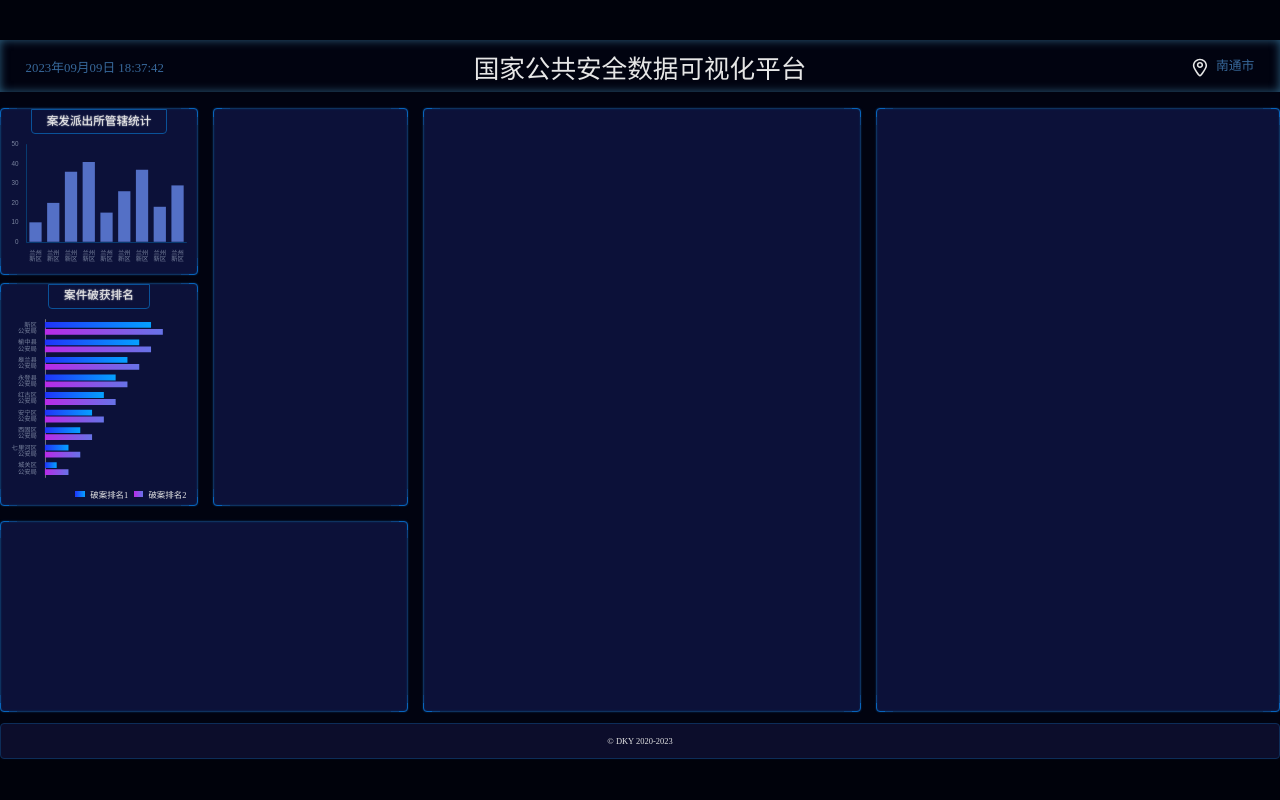
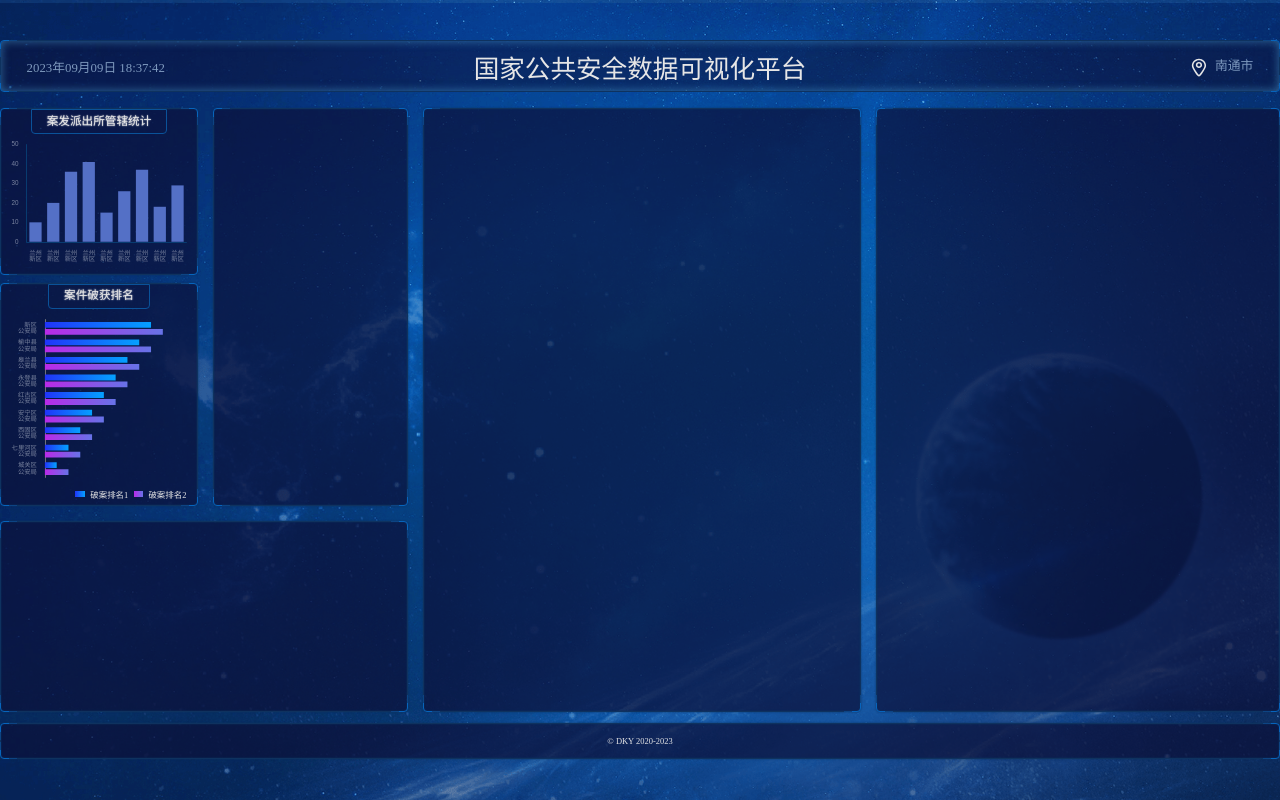
Before and after one commit to Dengky00/big-screen, a React (Vite) app: page / in a window 1280 px wide. Built offline with nearby package versions, Linux system fonts and the light colour scheme.

Commit message:
添加背景图片,设置透明度

```diff
--- a/src/index.scss
+++ b/src/index.scss
@@ -73,7 +73,11 @@ button:focus-visible {
   box-sizing: border-box;
 }
 body {
-  background: #00020b;
+  background-image: url("/src/assets/background.jpg");
+  background-size: cover;
+  background-attachment: fixed;
+  width: 100%;
+  height: 100%;
 }
 #root {
   margin: 0 auto;
--- a/src/pages/home.scss
+++ b/src/pages/home.scss
@@ -4,7 +4,6 @@
   flex: 1;
   display: flex;
   flex-direction: column;
-  background: #010310;
   color: #e6e6e6;
   font-size: px(16);
 
@@ -13,7 +12,25 @@
     display: grid;
     grid: 1fr/1fr 1fr 1fr;
     box-shadow: 0px 0px 10px fade-out($color: #58b5e7, $amount: 0.5) inset;
-    color: fade-out(#4e93d4, 0.3);
+    color: fade-out(#b0cfed, 0.3);
+
+    border: 1px solid #0764bc;
+    border-radius: 4px;
+    position: relative;
+    background: rgba($color: #0c1139, $alpha: 0.5);
+    &::before {
+      content: "";
+      position: absolute;
+      left: 0;
+      right: 0;
+      bottom: 0;
+      top: 0;
+      border-radius: 4px;
+      //利用box阴影叠加制作div边框样式
+      box-shadow: 17px 0 0 -16px #0e325f, -17px 0 0 -16px #0e325f,
+        0 17px 0 -16px #0e325f, 0 -17px 0 -16px #0e325f, 9px 0 0 -8px #0d4483,
+        -9px 0 0 -8px #0d4483, 0 9px 0 -8px #0d4483, 0 -9px 0 -8px #0d4483;
+    }
 
     > .date {
       align-self: center;
@@ -60,7 +77,7 @@
       border-radius: 4px;
       position: relative;
       box-shadow: 0 0 2px 0 #0e325f, inset 0 0 2px 0 #0e325f;
-      background: #0c1139;
+      background: rgba($color: #0c1139, $alpha: 0.7);
 
       &::before {
         content: "";
@@ -151,12 +168,28 @@
 
   > footer {
     height: px(68);
-    border: 1px solid #0d2d59;
+    border: 1px solid #0764bc;
     margin: px(20) 0 1px;
     border-radius: 4px;
-    background: #0c0d2b;
+    background: rgba($color: #0c1139, $alpha: 0.7);
     display: flex;
     align-items: center;
     justify-content: center;
+
+    position: relative;
+    box-shadow: 0 0 2px 0 #0e325f, inset 0 0 2px 0 #0e325f;
+    &::before {
+      content: "";
+      position: absolute;
+      left: 0;
+      right: 0;
+      bottom: 0;
+      top: 0;
+      border-radius: 4px;
+      //利用box阴影叠加制作div边框样式
+      box-shadow: 17px 0 0 -16px #0e325f, -17px 0 0 -16px #0e325f,
+        0 17px 0 -16px #0e325f, 0 -17px 0 -16px #0e325f, 9px 0 0 -8px #0d4483,
+        -9px 0 0 -8px #0d4483, 0 9px 0 -8px #0d4483, 0 -9px 0 -8px #0d4483;
+    }
   }
 }
```
